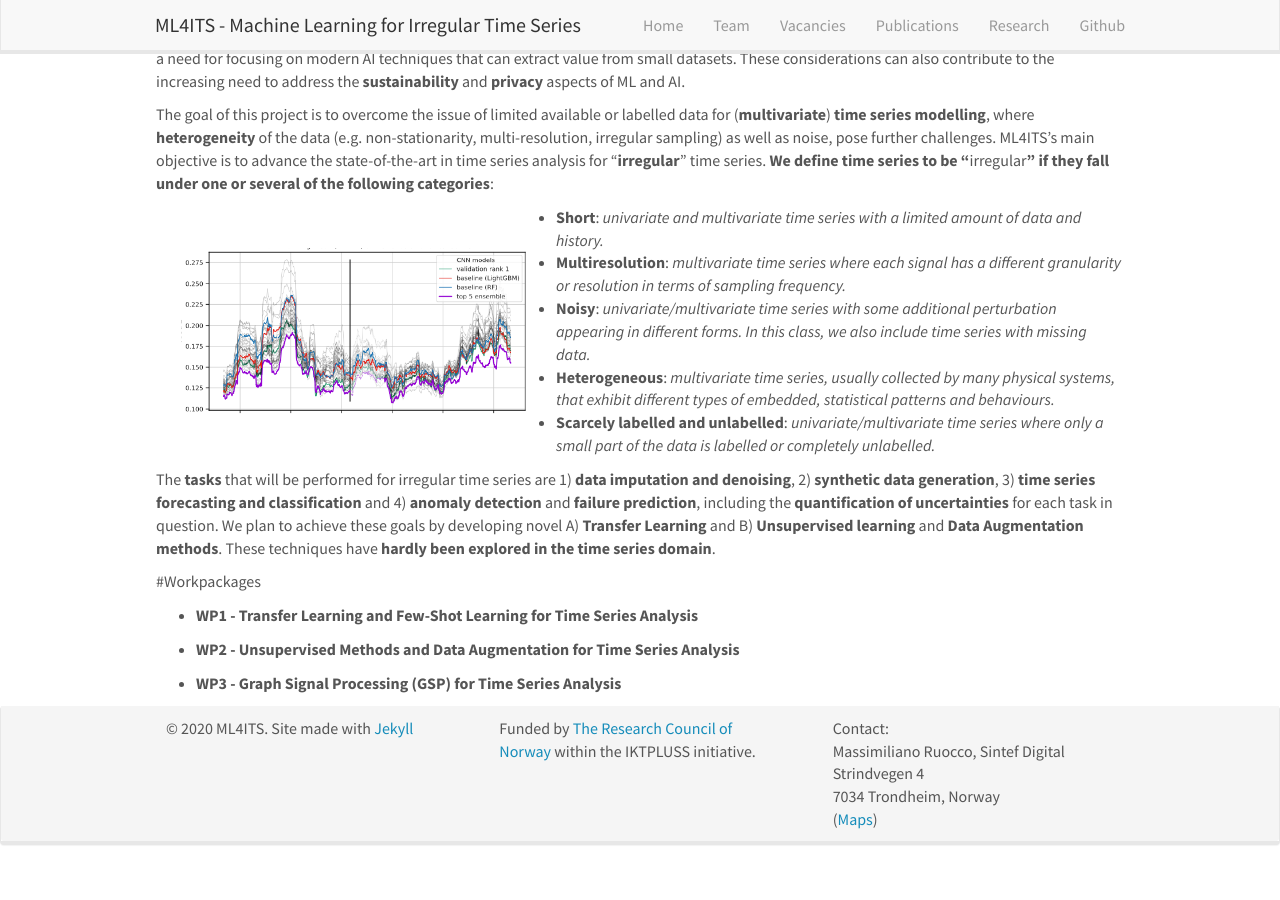
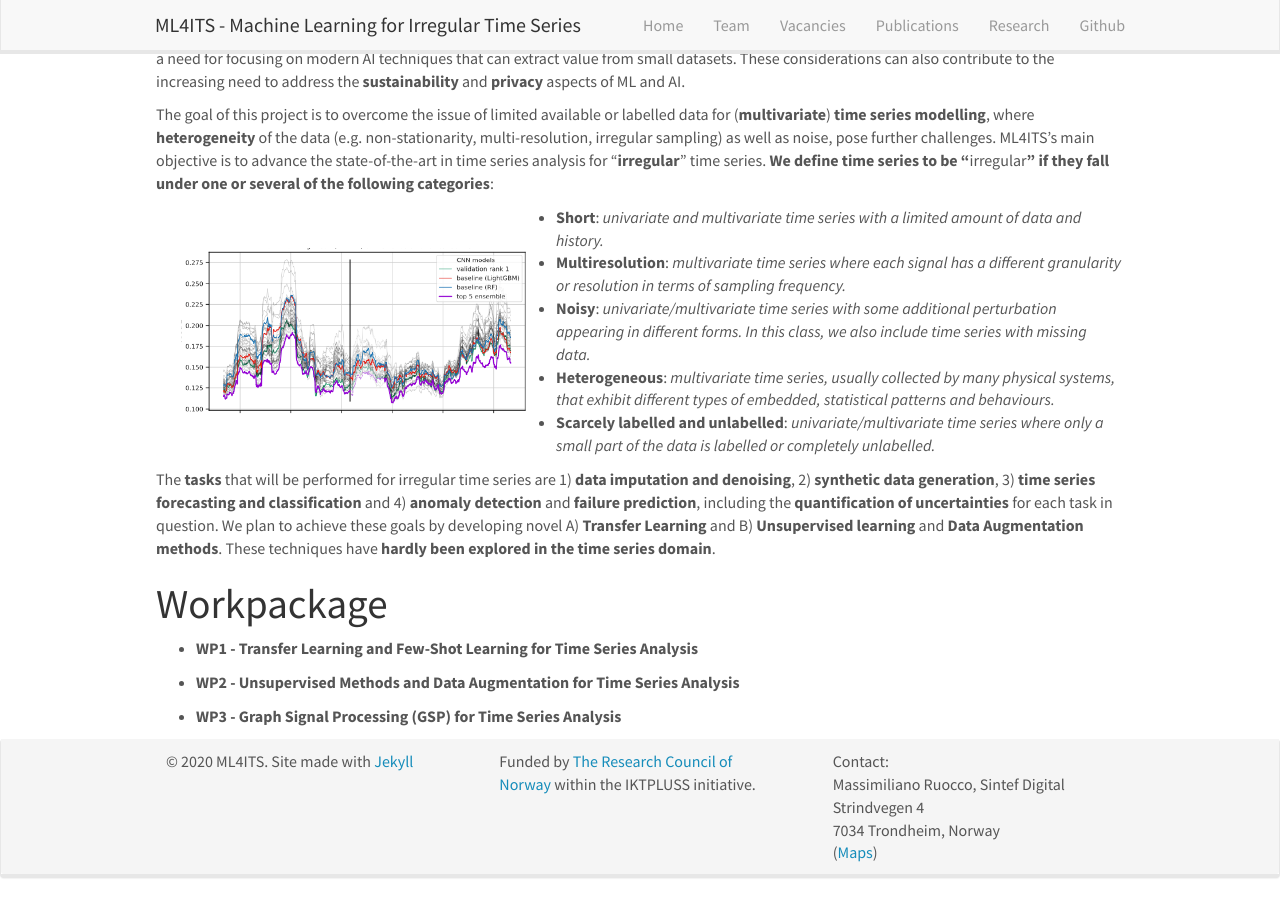
Before and after one commit to ML4ITS/ml4its.github.io.old, a Jekyll site: the page built from _pages/research.md, in a window 1280 px wide and 900 px high, scrolled down 615 px. Built offline with Jekyll 4.4.1, drawn with Linux system fonts in a browser that asks for light colours; nearby versions of some CDN libraries; before the commit the page ends 1482 px from its top, so only the background shows below that.

Commit message:
Update research.md

```diff
--- a/_pages/research.md
+++ b/_pages/research.md
@@ -29,7 +29,7 @@ The goal of this project is to overcome the issue of limited available or labell
 
 The **tasks** that will be performed for irregular time series are 1) **data imputation and denoising**, 2) **synthetic data generation**, 3) **time series forecasting and classification** and 4) **anomaly detection** and **failure prediction**, including the **quantification of uncertainties** for each task in question. We plan to achieve these goals by developing novel A) **Transfer Learning** and B) **Unsupervised learning** and **Data Augmentation methods**. These techniques have **hardly been explored in the time series domain**.
 
-#Workpackages
+# Workpackage
 
 - **WP1 - Transfer Learning and Few-Shot Learning for Time Series Analysis**
 
```
